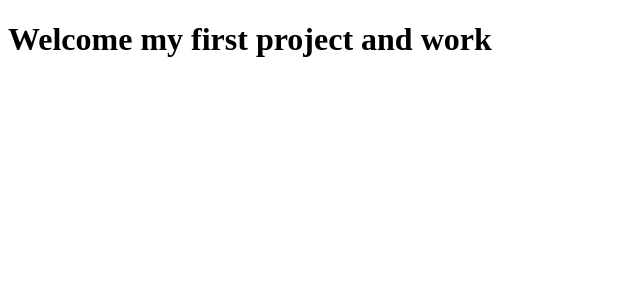
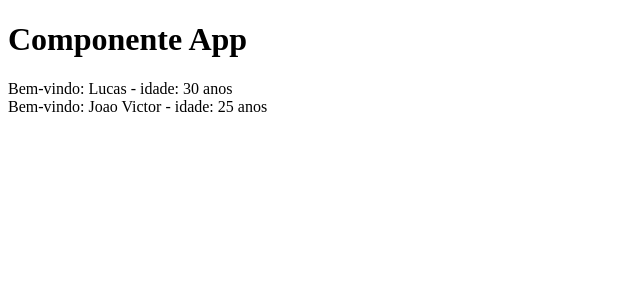
Before and after one commit to BorgesAbraao10/primeiro-app, a React (Create React App) app: page / in a window 1280 px wide. Shown: the top 300 px of the page, without its empty margins (0-640 px from the left). Built offline with nearby package versions, Linux system fonts and the light colour scheme.

Commit message:
Last updade

```diff
--- a/public/index.html
+++ b/public/index.html
@@ -13,7 +13,7 @@
 
     <link rel="manifest" href="%PUBLIC_URL%/manifest.json" />
 
-    <title>React App</title>
+    <title>Meu primeiro App</title>
   </head>
   <body>
     <noscript>You need to enable JavaScript to run this app.</noscript>
--- a/src/App.js
+++ b/src/App.js
@@ -1,10 +1,14 @@
+import Nome from './components/Nome'
 
+function App(){
+  return(
+    <div>
+      <h1>Componente App</h1>
+      <Nome aluno="Lucas" idade= {30} />
+      <br />
+      <Nome aluno="Joao Victor" idade= {25}/>
+    </div>
 
-function App() {
-  return (
-    <div>
-     <h1>Welcome my first project and work</h1>
-    </div>
   );
 }
 
--- /dev/null
+++ b/src/components/Nome.js
@@ -0,0 +1,7 @@
+function Nome({aluno, idade}){
+    return(
+      <span>Bem-vindo: {aluno} - idade: {idade} anos</span>
+    )
+  }
+
+  export default Nome;
```
